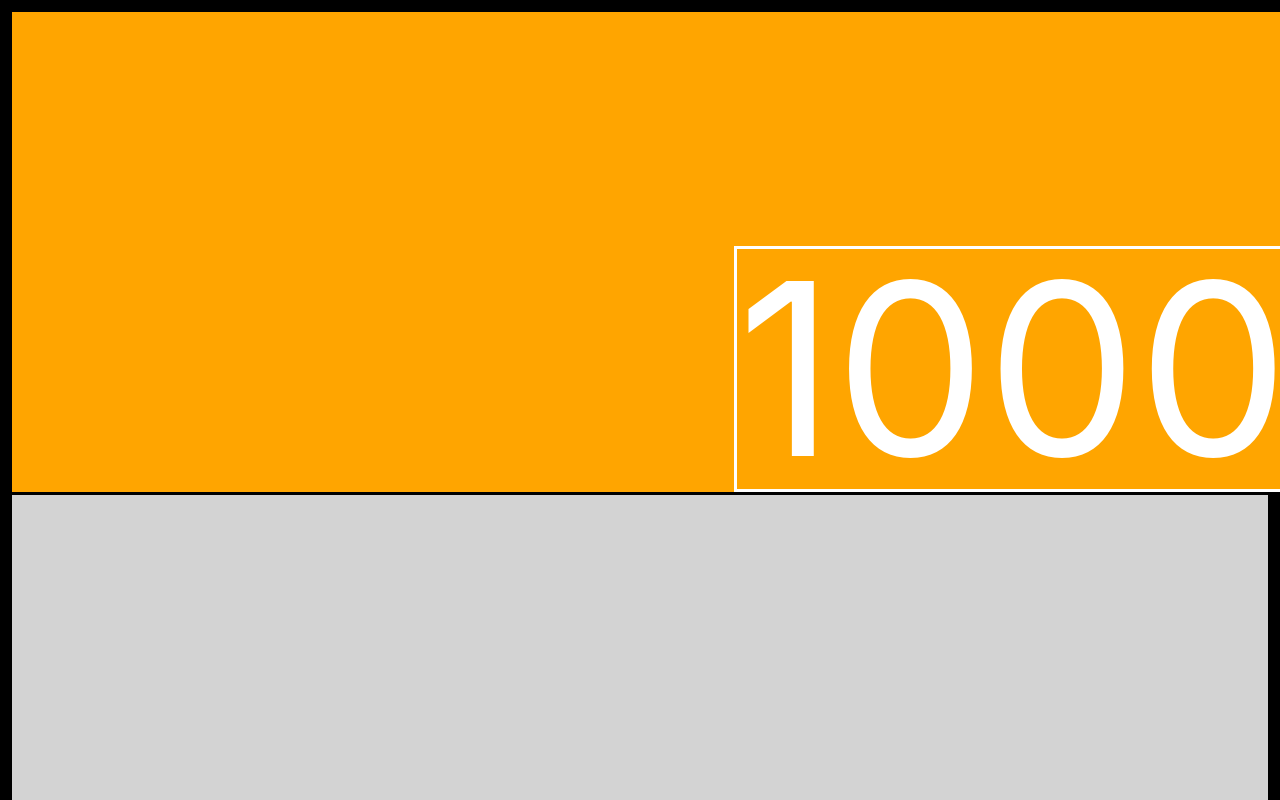
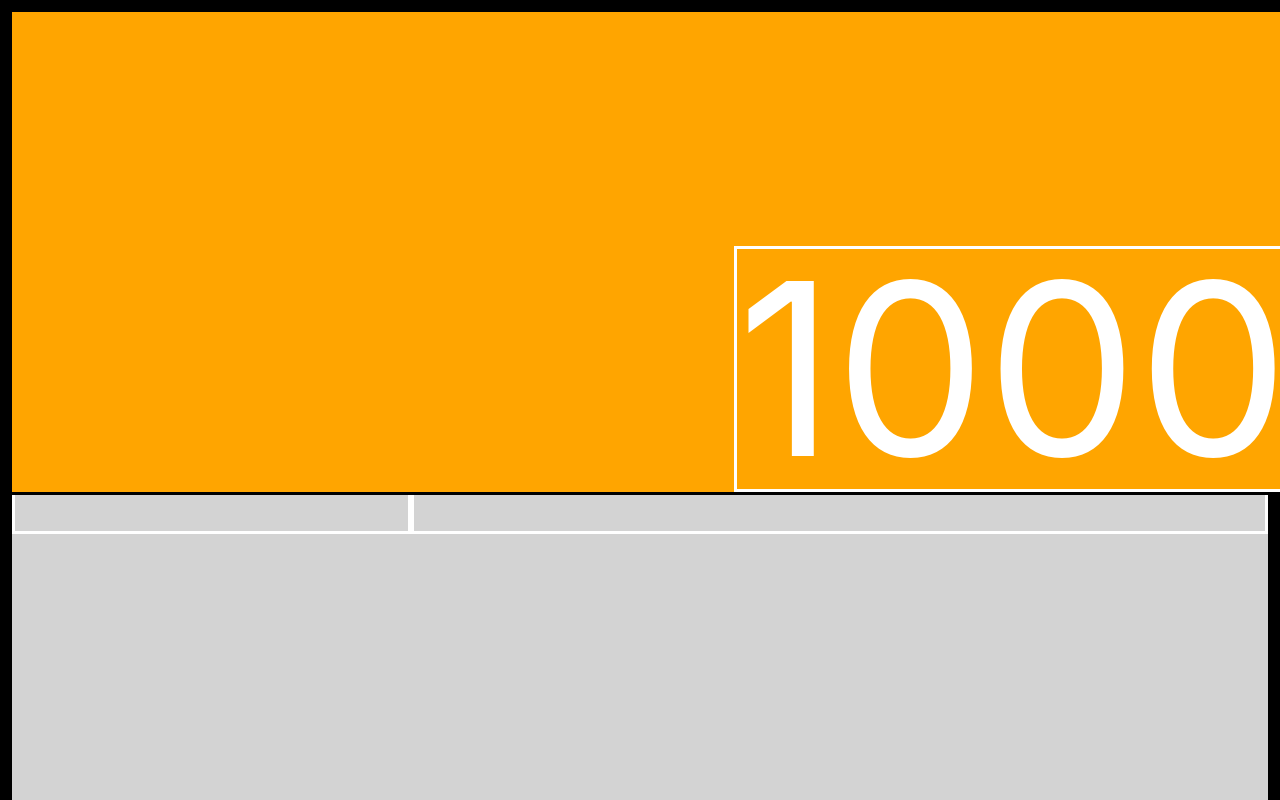
Before and after one commit to nneddk/pending, a React (Create React App) app: page / in a window 1280 px wide. Shown: the top 800 px of the page. Built offline with nearby package versions, Linux system fonts and the light colour scheme.

Commit message:
main page work

```diff
--- a/src/components/Main.js
+++ b/src/components/Main.js
@@ -1,12 +1,14 @@
 import React, {useState} from "react";
 import '../stylesheet/components/Main.css'
 const Main = () =>{
-    const [currentExpenses, setCurrentExpenses] = useState([]);
+    const [currentExpenses, setCurrentExpenses] = useState([100, 100]);
     return(
         <div className="Main">
-
-            <div className="current-balance-div">
-                {currentExpenses}
+            <div className="main-sidebar">
+                test
+            </div>
+            <div className="current-expenses-div">
+                test
                 </div>
         </div>
     );
--- a/src/stylesheet/components/Main.css
+++ b/src/stylesheet/components/Main.css
@@ -1,5 +1,31 @@
 .Main{
-    min-height: 120vh;
+    min-height: 110vh;
     background-color: lightgrey;
+    display: grid;
+    grid-template-columns: 0.5fr 2fr;
+}
+.main-sidebar{
+    border: solid;
+
+    padding-top: 18vh;
+    color:white;
+    font-size: 14em;
+
+    height: 40vh;
+    position: sticky;
+
+    top: 8vh;
 
 }
+.current-expenses-div{
+    border:solid;
+
+    padding-top: 18vh;
+    top :8vh;
+    color:white;
+    font-size: 14em;
+
+    position: sticky;
+
+    height: 40vh;
+}
```
